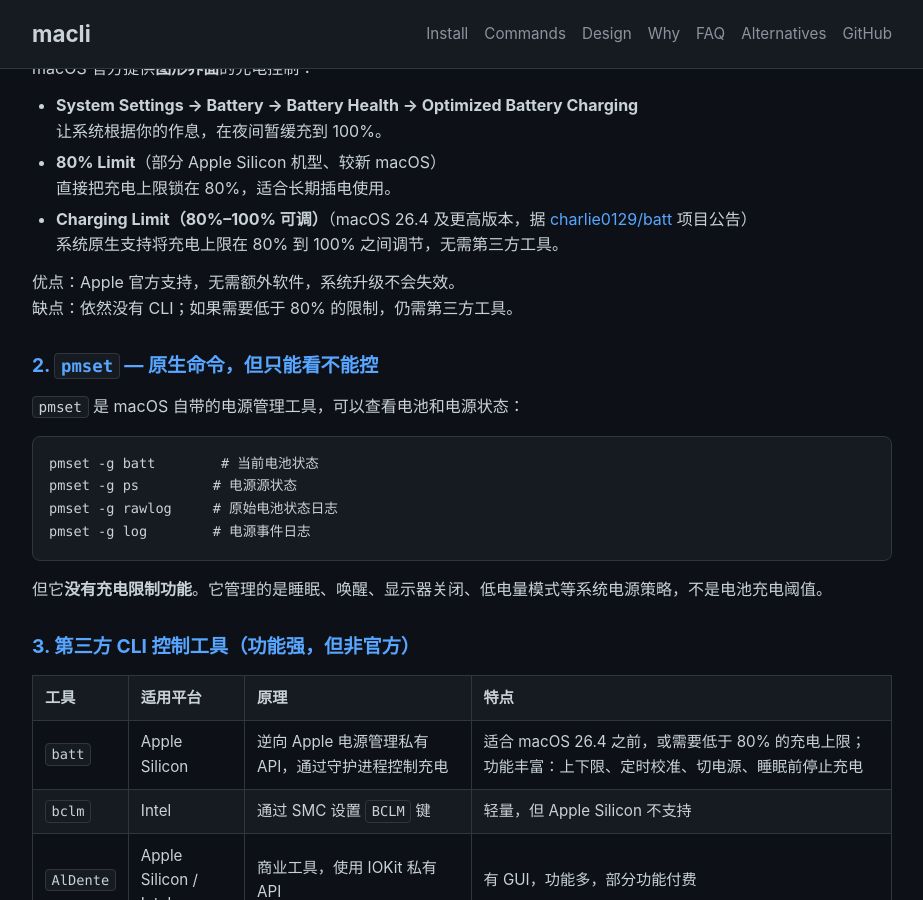
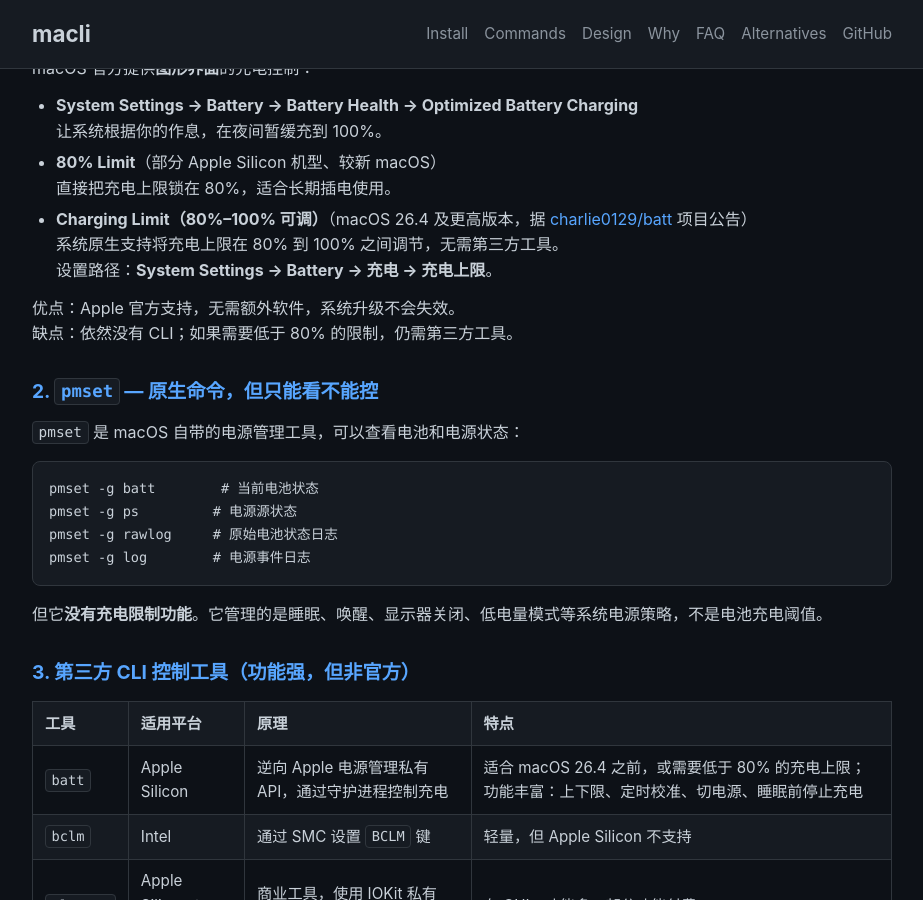
Before and after one commit to ljh-sh/macli, a Jekyll site: the page built from docs/battery.md, in a window 1280 px wide and 900 px high, scrolled down 17284 px. Shown: the whole window, without its empty margins (178-1101 px from the left). Built offline with Jekyll 4.4.1, drawn with Linux system fonts in a browser that asks for light colours.

Commit message:
docs(battery): add exact native Charging Limit UI path

```diff
--- a/docs/battery.md
+++ b/docs/battery.md
@@ -547,6 +547,7 @@
   直接把充电上限锁在 80%，适合长期插电使用。
 - **Charging Limit（80%–100% 可调）**（macOS 26.4 及更高版本，据 [charlie0129/batt](https://github.com/charlie0129/batt) 项目公告）
   系统原生支持将充电上限在 80% 到 100% 之间调节，无需第三方工具。
+  设置路径：**System Settings → Battery → 充电 → 充电上限**。
 
 优点：Apple 官方支持，无需额外软件，系统升级不会失效。
 缺点：依然没有 CLI；如果需要低于 80% 的限制，仍需第三方工具。
```
